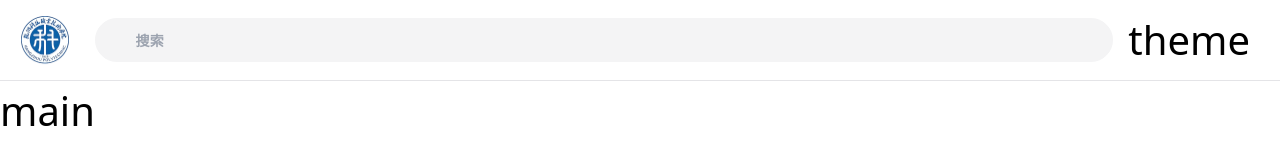
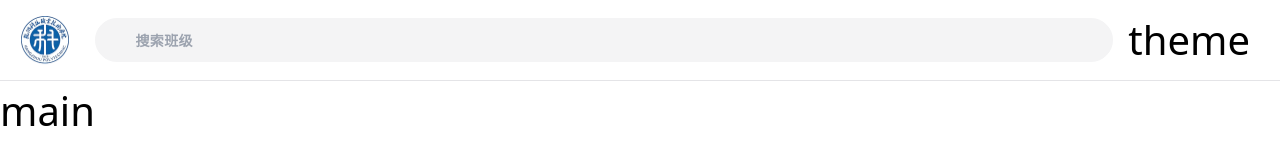
Before and after one commit to ZhengKe996/hzpt-history-view, a Vue app: page /main in a window 1280 px wide. Shown: the top 160 px of the page. Built offline with nearby package versions, Linux system fonts and the light colour scheme.

Commit message:
add：header search

```diff
--- a/src/libs/search/index.vue
+++ b/src/libs/search/index.vue
@@ -11,9 +11,9 @@
       />
       <!-- 输入框 -->
       <input
-        class="block w-full h-[44px] pl-4 text-sm outline-0 bg-zinc-100 dark:bg-zinc-800 caret-zinc-400 rounded-xl text-zinc-900 dark:text-zinc-200 tracking-wide font-semibold border border-zinc-100 dark:border-zinc-700 duration-500 group-hover:bg-white dark:group-hover:bg-zinc-900 group-hover:border-zinc-200 dark:group-hover:border-zinc-700 focus:border-red-300"
+        class="block w-full h-[44px] pl-4 text-sm outline-0 bg-zinc-100 dark:bg-zinc-800 caret-zinc-400 rounded-xl text-zinc-900 dark:text-zinc-200 tracking-wide font-semibold border border-zinc-100 dark:border-zinc-700 duration-500 group-hover:bg-white dark:group-hover:bg-zinc-900 group-hover:border-zinc-200 dark:group-hover:border-zinc-700 focus:border-blue-300"
         type="text"
-        placeholder="搜索"
+        :placeholder="placeholder"
         v-model="inputValue"
         @focus="onFocusHandler"
         @blur="onBlurHandler"
@@ -73,6 +73,7 @@ import { useVModel, onClickOutside } from '@vueuse/core'
 
 const props = defineProps<{
   modelValue: string
+  placeholder: string
 }>()
 
 const emits = defineEmits([
--- a/src/views/layout/components/header/components/header-main/src/header-main.vue
+++ b/src/views/layout/components/header/components/header-main/src/header-main.vue
@@ -1,7 +1,19 @@
 <template>
   <div class="w-full guide-search">
-    <m-search></m-search>
+    <m-search
+      v-model="inputValue"
+      placeholder="搜索班级"
+      @search="onSearchHandler"
+      @clear="onSearchHandler"
+    ></m-search>
   </div>
 </template>
 
-<script setup lang="ts"></script>
+<script setup lang="ts">
+import { ref } from 'vue'
+const inputValue = ref<string>('')
+const onSearchHandler = (value: string) => {
+  if (!value) return
+  console.log(value)
+}
+</script>
--- a/src/views/layout/components/header/src/header.vue
+++ b/src/views/layout/components/header/src/header.vue
@@ -9,17 +9,44 @@
         @click="onToHome"
       />
       <HeaderMain class="mr-1" />
-      <HeaderTheme class="mr-1" />
+      <HeaderTheme class="mr-1" :theme-arr="themeArr" />
     </div>
   </div>
 </template>
 
 <script setup lang="ts">
-import { LogoSM } from '@/constants'
+import {
+  LogoSM,
+  THEME_DARK,
+  THEME_LIGHT,
+  THEME_SYSTEM,
+  ThemeType,
+} from '@/constants'
 import { useRouter } from 'vue-router'
 import HeaderTheme from '../components/header-theme'
 import HeaderMain from '../components/header-main'
 
+// 构建渲染数据源
+const themeArr: ThemeType[] = [
+  {
+    id: '0',
+    type: THEME_LIGHT,
+    icon: 'theme-light',
+    name: '极简白',
+  },
+  {
+    id: '1',
+    type: THEME_DARK,
+    icon: 'theme-dark',
+    name: '极夜黑',
+  },
+  {
+    id: '2',
+    type: THEME_SYSTEM,
+    icon: 'theme-system',
+    name: '跟随系统',
+  },
+]
 const router = useRouter()
 const onToHome = () => {
   router.push('/')
```
